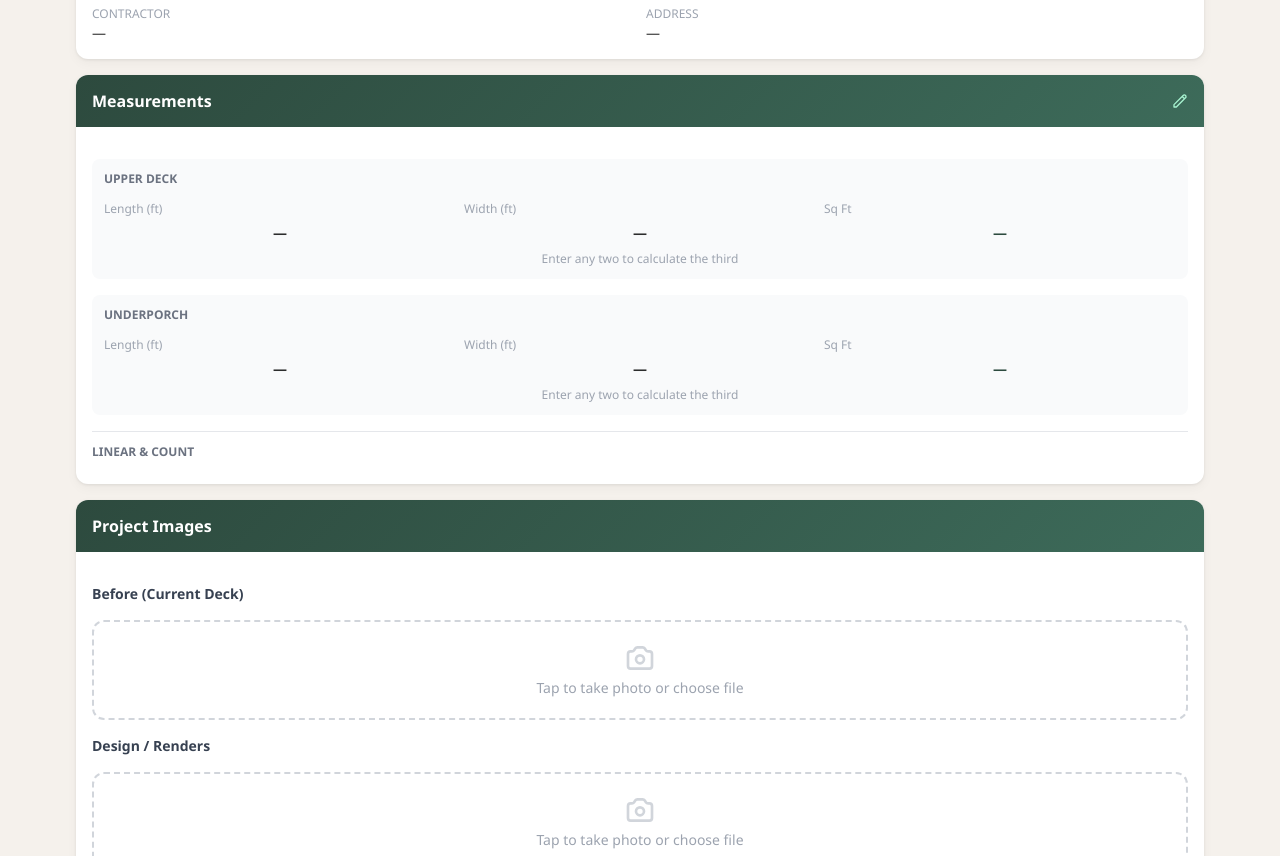
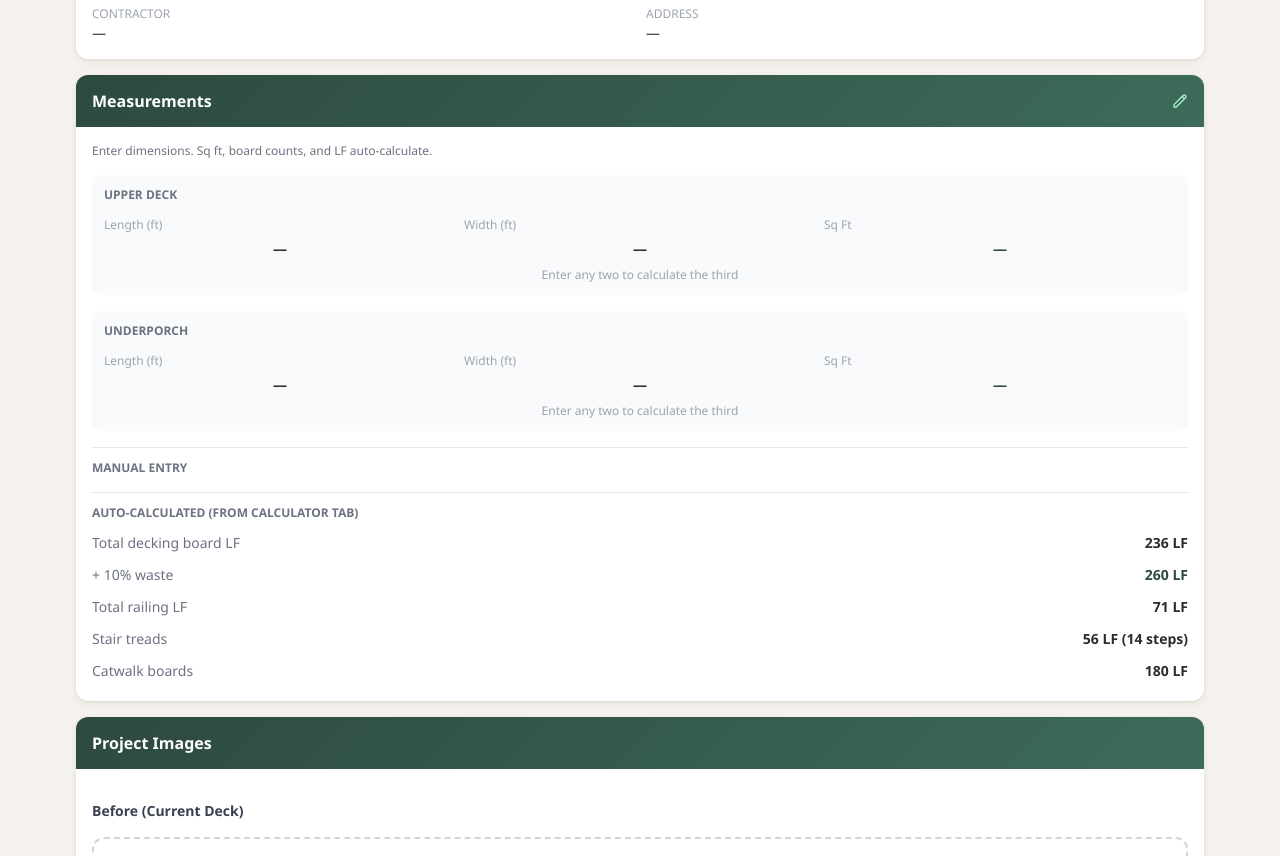
Before and after one commit to Oslund2/deck-project, a plain HTML site: page static/index.html in a window 1280 px wide. Shown: the part 340-1196 px from the top of the page. Drawn offline with nearby package versions, Linux system fonts and the light colour scheme; no server answers.

Commit message:
Simplify measurements: enter dimensions once, everything else auto-calculates
- Removed duplicate LF/sqft fields that are derived from calculator
- Manual entry: railing LF, screening LF, door count only
- Auto-calculated summary shows total decking LF, railing LF, stair treads, waste factor
- All driven from L x W area calcs + Calculator tab

Co-Authored-By: Claude Opus 4.6 (1M context) <noreply@anthropic.com>

```diff
--- a/static/index.html
+++ b/static/index.html
@@ -144,7 +144,9 @@
           </button>
         </div>
         <div class="p-4 space-y-4">
-          <!-- Area calculators: enter any 2, get the 3rd -->
+          <p class="text-xs text-gray-500">Enter dimensions. Sq ft, board counts, and LF auto-calculate.</p>
+
+          <!-- Area calculators: enter L x W, get sqft -->
           <template x-for="area in areaCalcs" :key="area.name">
             <div class="bg-gray-50 rounded-lg p-3">
               <h4 class="text-xs font-bold text-gray-500 uppercase mb-2" x-text="area.name"></h4>
@@ -178,10 +180,10 @@
             </div>
           </template>
 
-          <!-- Other measurements -->
+          <!-- Manual-entry only fields -->
           <div class="border-t pt-3">
-            <h4 class="text-xs font-bold text-gray-500 uppercase mb-2">Linear & Count</h4>
-            <template x-for="q in quantities.filter(q => !areaKeys.includes(q.key))" :key="q.key">
+            <h4 class="text-xs font-bold text-gray-500 uppercase mb-2">Manual Entry</h4>
+            <template x-for="q in manualQuantities()" :key="q.key">
               <div class="flex items-center justify-between py-1">
                 <span class="text-sm text-gray-600" x-text="q.label"></span>
                 <span x-show="!editing.quantities" class="text-sm font-semibold" x-text="Number(q.value).toLocaleString()"></span>
@@ -189,6 +191,18 @@
                        class="edit-input edit-num text-sm" inputmode="numeric">
               </div>
             </template>
+          </div>
+
+          <!-- Auto-calculated summary (read-only) -->
+          <div class="border-t pt-3">
+            <h4 class="text-xs font-bold text-gray-500 uppercase mb-2">Auto-Calculated (from Calculator tab)</h4>
+            <div class="space-y-1 text-sm">
+              <div class="flex justify-between py-1"><span class="text-gray-500">Total decking board LF</span><span class="font-semibold" x-text="totalDeckingLF() + ' LF'"></span></div>
+              <div class="flex justify-between py-1"><span class="text-gray-500">+ 10% waste</span><span class="font-semibold brand-text" x-text="Math.ceil(totalDeckingLF() * 1.1) + ' LF'"></span></div>
+              <div class="flex justify-between py-1"><span class="text-gray-500">Total railing LF</span><span class="font-semibold" x-text="totalRailingLF() + ' LF'"></span></div>
+              <div class="flex justify-between py-1"><span class="text-gray-500">Stair treads</span><span class="font-semibold" x-text="calc.stairs.treadLF + ' LF (' + calc.stairs.steps + ' steps)'"></span></div>
+              <div class="flex justify-between py-1"><span class="text-gray-500">Catwalk boards</span><span class="font-semibold" x-text="calc.catwalk.boardLF + ' LF'"></span></div>
+            </div>
           </div>
 
           <button x-show="editing.quantities" @click="saveAllMeasurements(); editing.quantities=false" class="brand-bg text-white px-4 py-2 rounded-lg text-sm w-full sm:w-auto mt-2">Save Measurements</button>
@@ -662,6 +676,7 @@ function deckApp() {
       { name: 'Underporch', sqftKey: 'underporch_sqft', length: 0, width: 0, sqft: 0 },
     ],
     areaKeys: ['deck_sqft', 'underporch_sqft'],
+    derivedKeys: ['deck_sqft', 'underporch_sqft', 'deck_board_lf', 'stair_treads_lf', 'catwalk_lf', 'catwalk_length_ft', 'catwalk_width_ft', 'stair_rise_ft', 'stair_width_ft', 'stair_tread_depth_in', 'screen_panels', 'stairs_count', 'railing_sections'],
     filters: { decking:{brand:'',sort:'name'}, railing:{brand:'',sort:'name'}, waterproofing:{brand:'',sort:'name'}, screening:{brand:'',sort:'name'} },
     productCategories: [
       {key:'decking',label:'Decking',qtyKey:'deck_board_lf'},
@@ -728,6 +743,10 @@ function deckApp() {
       // Persist L x W in localStorage (not in DB — derived values)
       localStorage.setItem('area_' + area.sqftKey, JSON.stringify({ length: area.length, width: area.width }));
       this.dirty = true;
+    },
+
+    manualQuantities() {
+      return this.quantities.filter(q => !this.derivedKeys.includes(q.key));
     },
 
     async saveAllMeasurements() {
```
